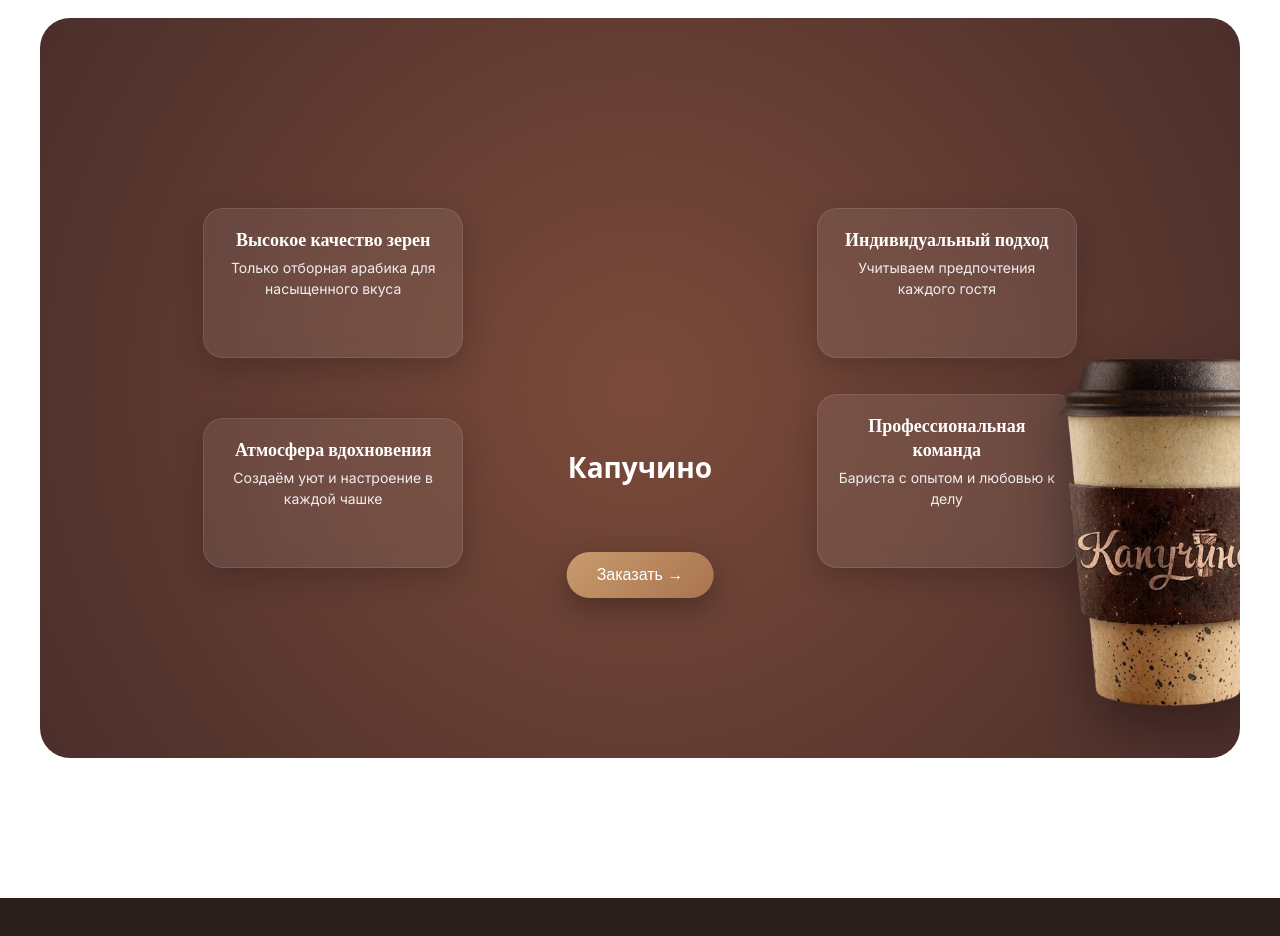
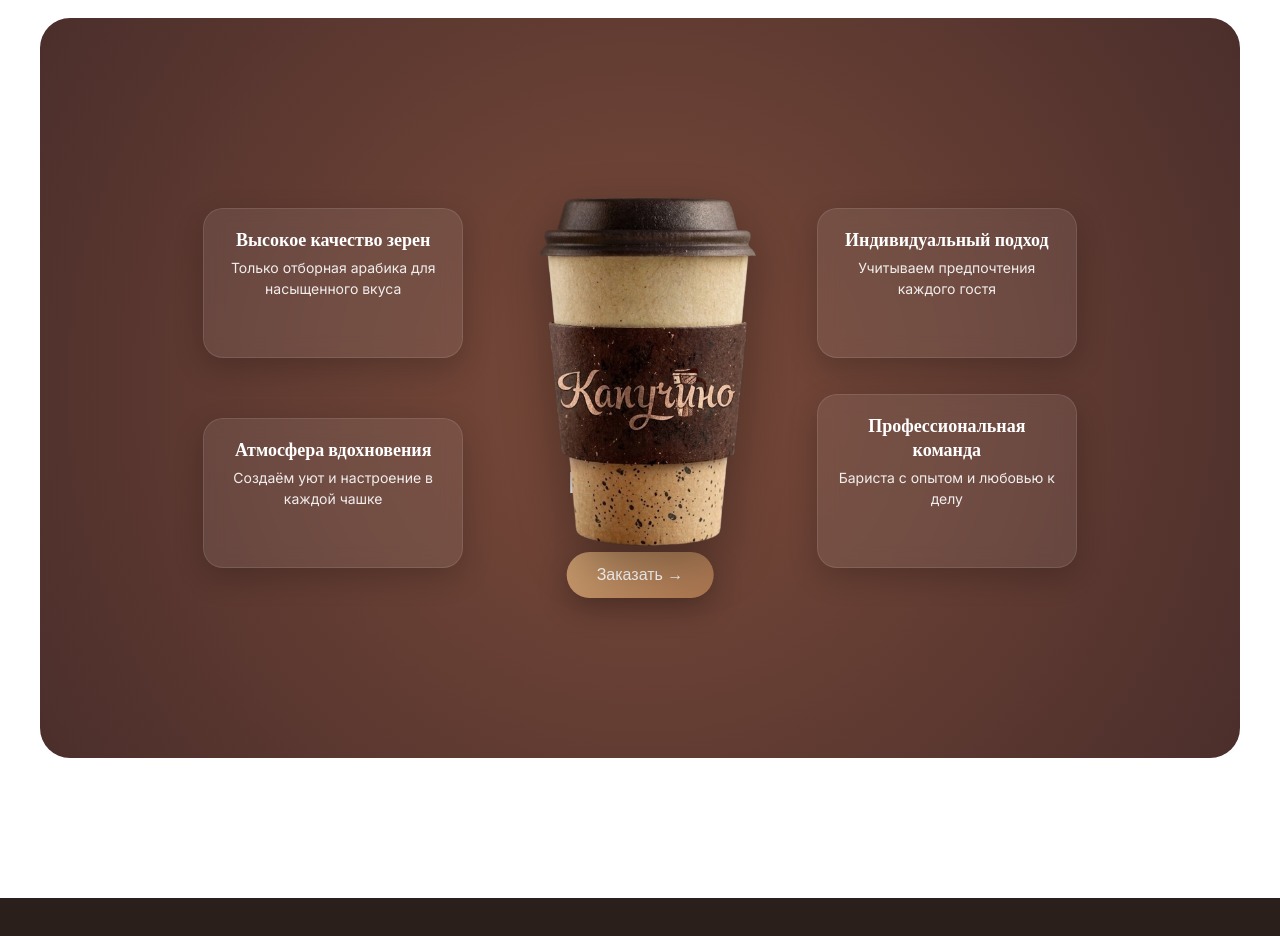
Before and after one commit to sinon2002/coffee-site-, a React (Vite) app: page / in a window 1280 px wide. Shown: the part 2400-3336 px from the top of the page. Built offline with nearby package versions, Linux system fonts and the light colour scheme.

Commit message:
Refactor TopMenu styles for improved layout

```diff
--- a/src/components/TopMenu/TopMenu.module.css
+++ b/src/components/TopMenu/TopMenu.module.css
@@ -259,23 +259,25 @@ opacity: 1;
 /* ===== ЦЕНТР ===== */
 .center {
   position: relative;
-  display: flex;
+
   flex-direction: column;
-  align-items: center; /* 🔥 центрирует */
-  justify-content: center;
 
   height: 500px;
 }
 
 /* ===== КОФЕ ===== */
 .coffee {
-  position: relative;
-  top: 32%; /* было 42 → не работало визуально */
+  position: absolute;
+
+  top: 50%;
   left: 50%;
-  transform: translateY(-40px);
+
+  transform: translate(-50%, -60%); /* 🔥 центр + вверх */
+
   width: 280px;
   z-index: 3;
-   filter: drop-shadow(0 20px 25px rgba(0,0,0,0.35));
+
+  filter: drop-shadow(0 20px 25px rgba(0,0,0,0.35));
 }
 /* ДОПОЛНИТЕЛЬНАЯ мягкая тень снизу */
 .coffee::after {
@@ -296,7 +298,7 @@ opacity: 1;
 /* ===== ЗАГОЛОВОК ===== */
 .center h2 {
   position: absolute;
-  top: 62%;
+  top: 65%;
   left: 50%;
   transform: translateX(-50%);
   font-size: 28px;
```
